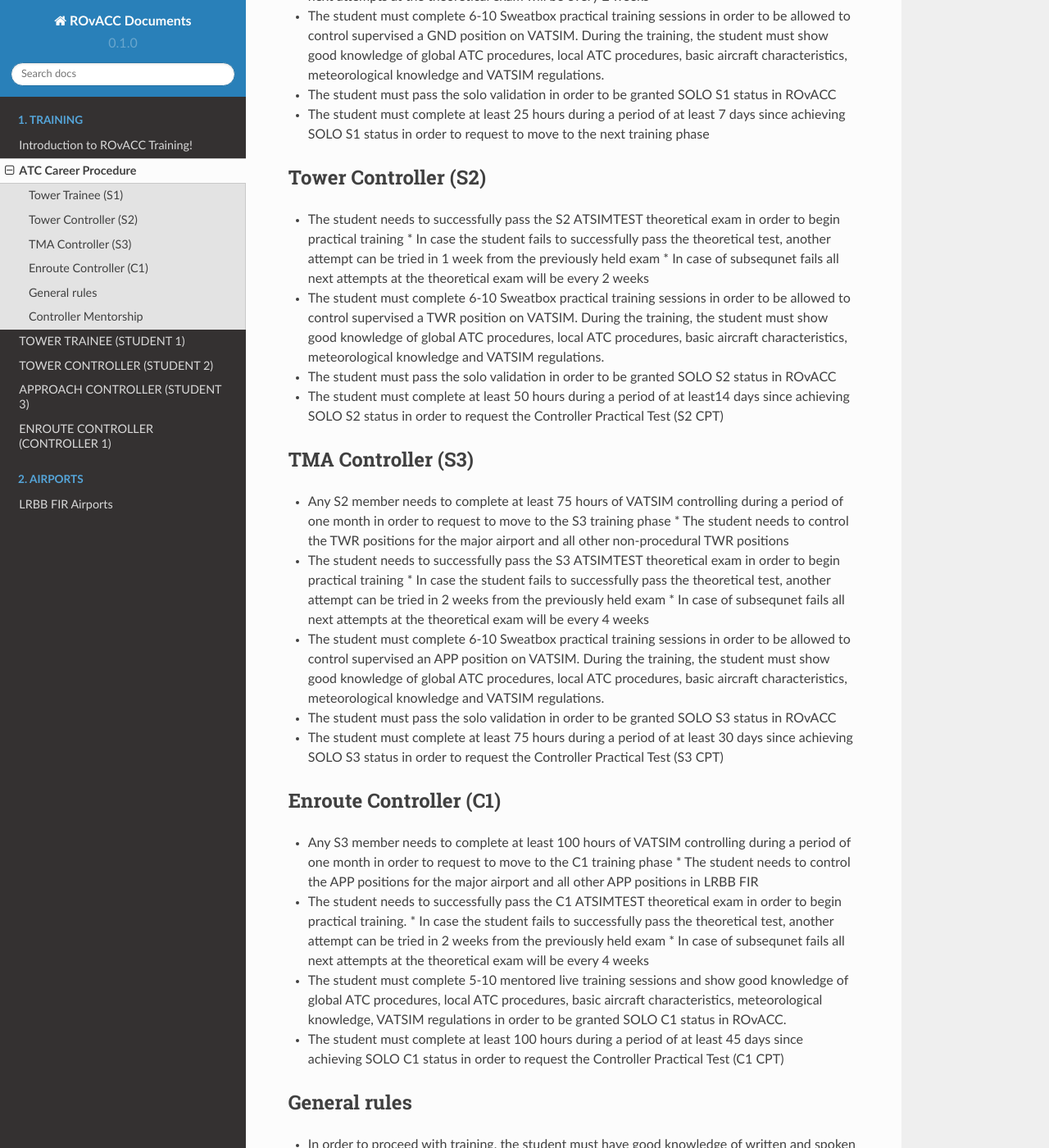
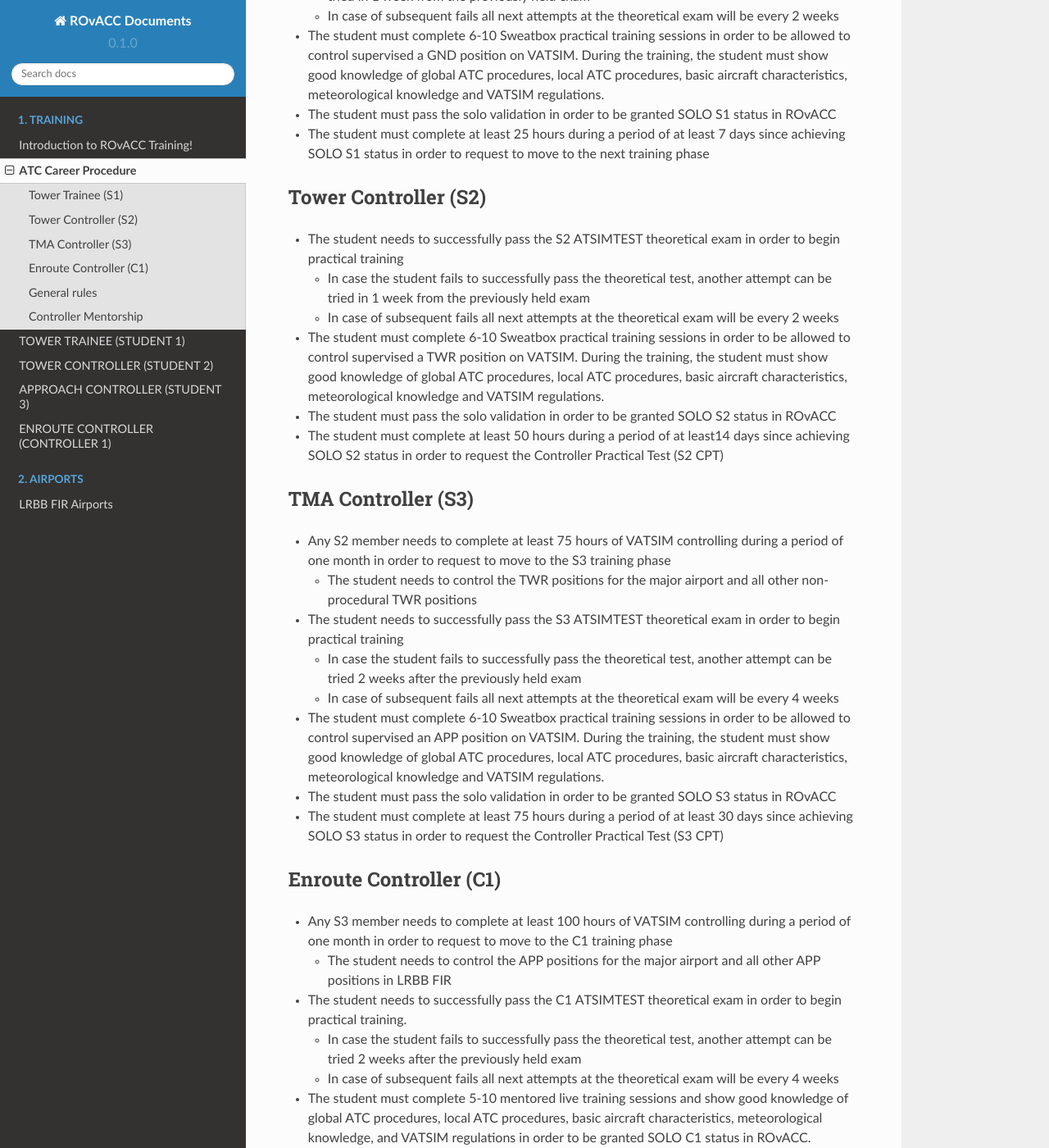
Before and after one commit to ROvACC/training-docs, a Sphinx documentation site: the page built from docs/source/career.rst, in a window 1280 px wide and 1400 px high, scrolled down 304 px. Shown: the whole window at 82% size. Built offline with Sphinx 7.4.7 and the Read the Docs theme 2.0.0, drawn with Linux system fonts in a browser that asks for light colours; some of the changed text lies outside the part shown.

Commit message:
synthax fixes

```diff
--- a/docs/source/career.rst
+++ b/docs/source/career.rst
@@ -4,8 +4,10 @@ ATC Career Procedure
 Tower Trainee (S1)
 ******************
 * The student needs to successfully pass the S1 ATSIMTEST theoretical exam in order to begin practical training
+
   * In case the student fails to successfully pass the theoretical test, another attempt can be tried in 1 week from the previously held exam
-  * In case of subsequnet fails all next attempts at the theoretical exam will be every 2 weeks
+  * In case of subsequent fails all next attempts at the theoretical exam will be every 2 weeks
+
 * The student must complete 6-10 Sweatbox practical training sessions in order to be allowed to control supervised a GND position on VATSIM. During the training, the student must show good knowledge of global ATC procedures, local ATC procedures, basic aircraft characteristics, meteorological knowledge and VATSIM regulations.
 * The student must pass the solo validation in order to be granted SOLO S1 status in ROvACC
 * The student must complete at least 25 hours during a period of at least 7 days since achieving SOLO S1 status in order to request to move to the next training phase
@@ -13,8 +15,10 @@ Tower Trainee (S1)
 Tower Controller (S2)
 *********************
 * The student needs to successfully pass the S2 ATSIMTEST theoretical exam in order to begin practical training
+
   * In case the student fails to successfully pass the theoretical test, another attempt can be tried in 1 week from the previously held exam
-  * In case of subsequnet fails all next attempts at the theoretical exam will be every 2 weeks
+  * In case of subsequent fails all next attempts at the theoretical exam will be every 2 weeks
+
 * The student must complete 6-10 Sweatbox practical training sessions in order to be allowed to control supervised a TWR position on VATSIM. During the training, the student must show good knowledge of global ATC procedures, local ATC procedures, basic aircraft characteristics, meteorological knowledge and VATSIM regulations.
 * The student must pass the solo validation in order to be granted SOLO S2 status in ROvACC
 * The student must complete at least 50 hours during a period of at least14 days since achieving SOLO S2 status in order to request the Controller Practical Test (S2 CPT)
@@ -22,10 +26,14 @@ Tower Controller (S2)
 TMA Controller (S3)
 *******************
 * Any S2 member needs to complete at least 75 hours of VATSIM controlling during a period of one month in order to request to move to the S3 training phase
+
   * The student needs to control the TWR positions for the major airport and all other non-procedural TWR positions
+
 * The student needs to successfully pass the S3 ATSIMTEST theoretical exam in order to begin practical training
-  * In case the student fails to successfully pass the theoretical test, another attempt can be tried in 2 weeks from the previously held exam
-  * In case of subsequnet fails all next attempts at the theoretical exam will be every 4 weeks
+
+  * In case the student fails to successfully pass the theoretical test, another attempt can be tried 2 weeks after the previously held exam
+  * In case of subsequent fails all next attempts at the theoretical exam will be every 4 weeks
+
 * The student must complete 6-10 Sweatbox practical training sessions in order to be allowed to control supervised an APP position on VATSIM. During the training, the student must show good knowledge of global ATC procedures, local ATC procedures, basic aircraft characteristics, meteorological knowledge and VATSIM regulations.
 * The student must pass the solo validation in order to be granted SOLO S3 status in ROvACC
 * The student must complete at least 75 hours during a period of at least 30 days since achieving SOLO S3 status in order to request the Controller Practical Test (S3 CPT)
@@ -33,11 +41,15 @@ TMA Controller (S3)
 Enroute Controller (C1)
 ***********************
 * Any S3 member needs to complete at least 100 hours of VATSIM controlling during a period of one month in order to request to move to the C1 training phase
+
   * The student needs to control the APP positions for the major airport and all other APP positions in LRBB FIR
+
 * The student needs to successfully pass the C1 ATSIMTEST theoretical exam in order to begin practical training.
-  * In case the student fails to successfully pass the theoretical test, another attempt can be tried in 2 weeks from the previously held exam
-  * In case of subsequnet fails all next attempts at the theoretical exam will be every 4 weeks
-* The student must complete 5-10 mentored live training sessions and show good knowledge of global ATC procedures, local ATC procedures, basic aircraft characteristics, meteorological knowledge, VATSIM regulations in order to be granted SOLO C1 status in ROvACC.
+
+  * In case the student fails to successfully pass the theoretical test, another attempt can be tried 2 weeks after the previously held exam
+  * In case of subsequent fails all next attempts at the theoretical exam will be every 4 weeks
+
+* The student must complete 5-10 mentored live training sessions and show good knowledge of global ATC procedures, local ATC procedures, basic aircraft characteristics, meteorological knowledge, and VATSIM regulations in order to be granted SOLO C1 status in ROvACC.
 * The student must complete at least 100 hours during a period of at least 45 days since achieving SOLO C1 status in order to request the Controller Practical Test (C1 CPT)
 
 
@@ -50,11 +62,11 @@ General rules
 * The student and mentor will work a schedule for the training according to the student and mentor’s available time.
 * During the SOLO validation, the student is not allowed to control other positions for the current training rating than the assigned one.
 * The vACC will take into account the number of planes controlled in the required controller hours when advancing to the next phase.
-* SOLO validation will be performed by the Training Director, Division Director or any other approved mentor that was not involved in training the student.
+* SOLO validation will be performed by the Training Director, Division Director, or any other approved mentor that was not involved in training the student.
 
 Controller Mentorship
 *********************
 * Any ROvACC member with a rating of at least S2 can become a mentor in the Training Department.
 * Naming mentors is done entirely at the discretion of the Training Director or the Division Director.
 * Only the designated mentors will conduct training activities with the students.
-* No other mentor shall conduct any kind of training activities with other students than his own unless approved by the primary mentor, the Training Director or the Divisional Director.
+* No other mentor shall conduct any kind of training activities with other students than his own unless approved by the primary mentor, the Training Director, or the Divisional Director.
```
